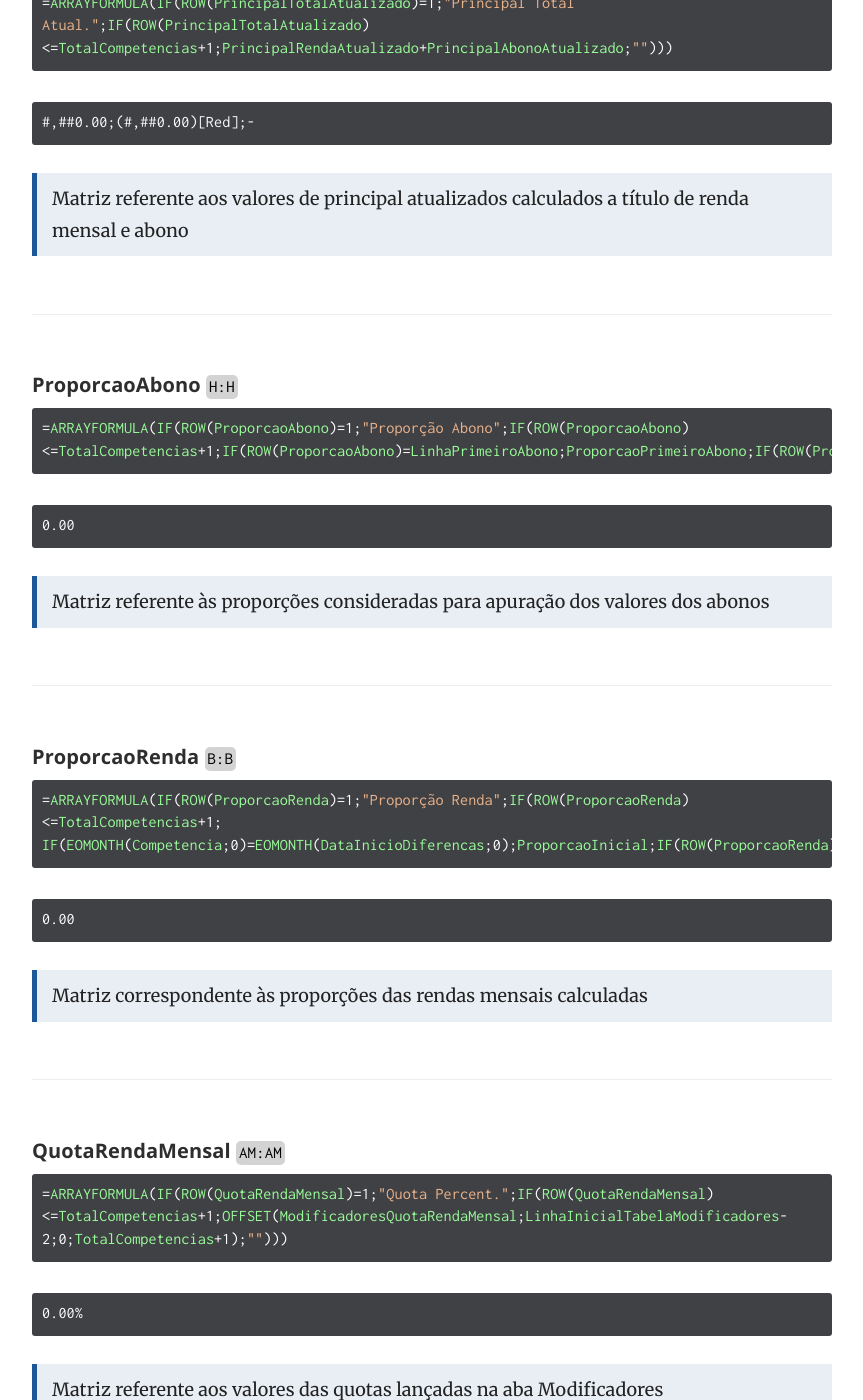
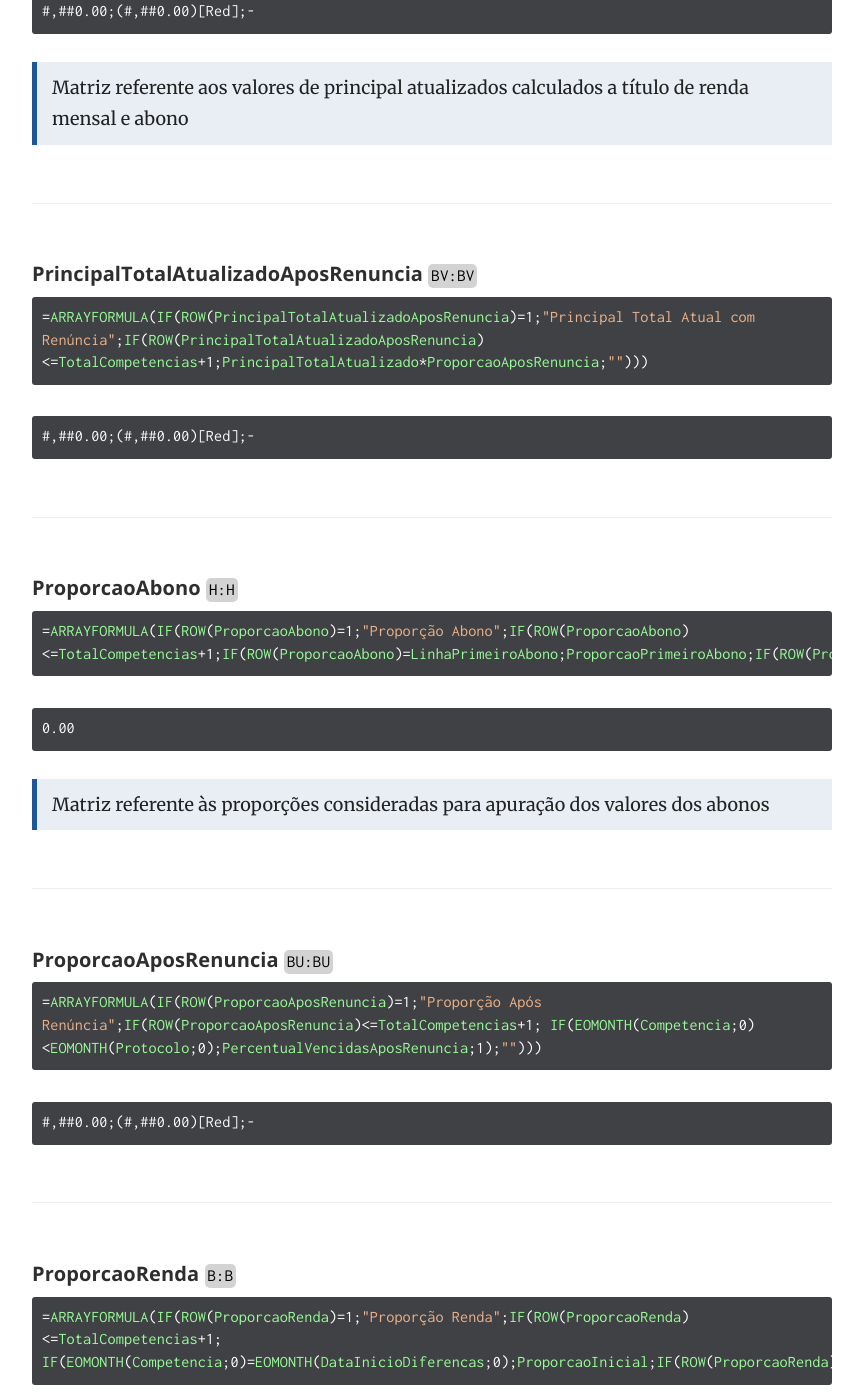
Before and after one commit to Contadoria/CalculoAtrasados, a Jekyll site: the page built from _docs/2-processamento/Evolucao.md, in a window 1280 px wide and 1400 px high, scrolled down 14098 px. Shown: the whole window, without its empty margins (358-1221 px from the left). Built offline with Jekyll 4.4.1, drawn with Linux system fonts in a browser that asks for light colours; some of the changed text lies outside the part shown.

Commit message:
Atualizado pelo script (2017-10-04T18:58:06.402Z)

```diff
--- a/_docs/2-processamento/Evolucao.md
+++ b/_docs/2-processamento/Evolucao.md
@@ -475,6 +475,19 @@ de atualização mensais
 
 * * *
 
+##### **PrincipalTotalAtualizadoAposRenuncia** `BV:BV`{: style="background-color: lightgrey; color: black; border-radius: 5px; padding:3px;"}
+{% highlight erlang %}=ARRAYFORMULA(IF(ROW(PrincipalTotalAtualizadoAposRenuncia)=1;"Principal Total Atual com Renúncia";IF(ROW(PrincipalTotalAtualizadoAposRenuncia)<=TotalCompetencias+1;PrincipalTotalAtualizado*ProporcaoAposRenuncia;""))){% endhighlight %}
+
+
+~~~
+#,##0.00;(#,##0.00)[Red];-
+~~~
+
+
+
+
+* * *
+
 ##### **ProporcaoAbono** `H:H`{: style="background-color: lightgrey; color: black; border-radius: 5px; padding:3px;"}
 {% highlight erlang %}=ARRAYFORMULA(IF(ROW(ProporcaoAbono)=1;"Proporção Abono";IF(ROW(ProporcaoAbono)<=TotalCompetencias+1;IF(ROW(ProporcaoAbono)=LinhaPrimeiroAbono;ProporcaoPrimeiroAbono;IF(ROW(ProporcaoAbono)=UltimaLinhaAbono;ProporcaoUltimoAbono;IF(LinhasAbono<>0;1;0)));""))){% endhighlight %}
 
@@ -485,6 +498,19 @@ de atualização mensais
 
 
 > Matriz referente às proporções  consideradas para apuração dos valores dos abonos
+
+* * *
+
+##### **ProporcaoAposRenuncia** `BU:BU`{: style="background-color: lightgrey; color: black; border-radius: 5px; padding:3px;"}
+{% highlight erlang %}=ARRAYFORMULA(IF(ROW(ProporcaoAposRenuncia)=1;"Proporção Após Renúncia";IF(ROW(ProporcaoAposRenuncia)<=TotalCompetencias+1; IF(EOMONTH(Competencia;0)<EOMONTH(Protocolo;0);PercentualVencidasAposRenuncia;1);""))){% endhighlight %}
+
+
+~~~
+#,##0.00;(#,##0.00)[Red];-
+~~~
+
+
+
 
 * * *
 
@@ -858,6 +884,19 @@ de atualização mensais
 
 * * *
 
+##### **TotalJurosAposRenuncia** `BW:BW`{: style="background-color: lightgrey; color: black; border-radius: 5px; padding:3px;"}
+{% highlight erlang %}=ARRAYFORMULA(IF(ROW(TotalJurosAposRenuncia)=1;"Juros Total Atualizado com Renúncia";IF(ROW(TotalJurosAposRenuncia)<=TotalCompetencias+1;TotalJuros*ProporcaoAposRenuncia;""))){% endhighlight %}
+
+
+~~~
+#,##0.00;(#,##0.00)[Red];-
+~~~
+
+
+
+
+* * *
+
 ##### **TotalMes** `BM:BM`{: style="background-color: lightgrey; color: black; border-radius: 5px; padding:3px;"}
 {% highlight erlang %}=ARRAYFORMULA(IF(ROW(TotalMes)=1;"Total Mês";IF(ROW(TotalMes)<=TotalCompetencias+1;TotalRenda+TotalAbono;""))){% endhighlight %}
 
@@ -868,6 +907,19 @@ de atualização mensais
 
 
 > Matriz correspondente aos valores de principal e juros sobre parcelas de rendas mensais e abonos
+
+* * *
+
+##### **TotalMesAposRenuncia** `BX:BX`{: style="background-color: lightgrey; color: black; border-radius: 5px; padding:3px;"}
+{% highlight erlang %}=ARRAYFORMULA(IF(ROW(TotalMesAposRenuncia)=1;"Total Mês Após Renúncia";IF(ROW(TotalMesAposRenuncia)<=TotalCompetencias+1;PrincipalTotalAtualizadoAposRenuncia+TotalJurosAposRenuncia;""))){% endhighlight %}
+
+
+~~~
+#,##0.00;(#,##0.00)[Red];-
+~~~
+
+
+> Matriz correspondente aos valores mensais atualizados até a data do ajuizamento da ação
 
 * * *
 
```
Also changed, not shown: other parts of _docs/2-processamento/Evolucao.md (+1 -1 lines), _docs/2-processamento/ParametrosEvolucao.md (+68 -29 lines), _posts/2017-10-03-23h06m12s.md (added, +8 -0 lines), _posts/2017-10-04-13h27m51s.md (added, +8 -0 lines).
